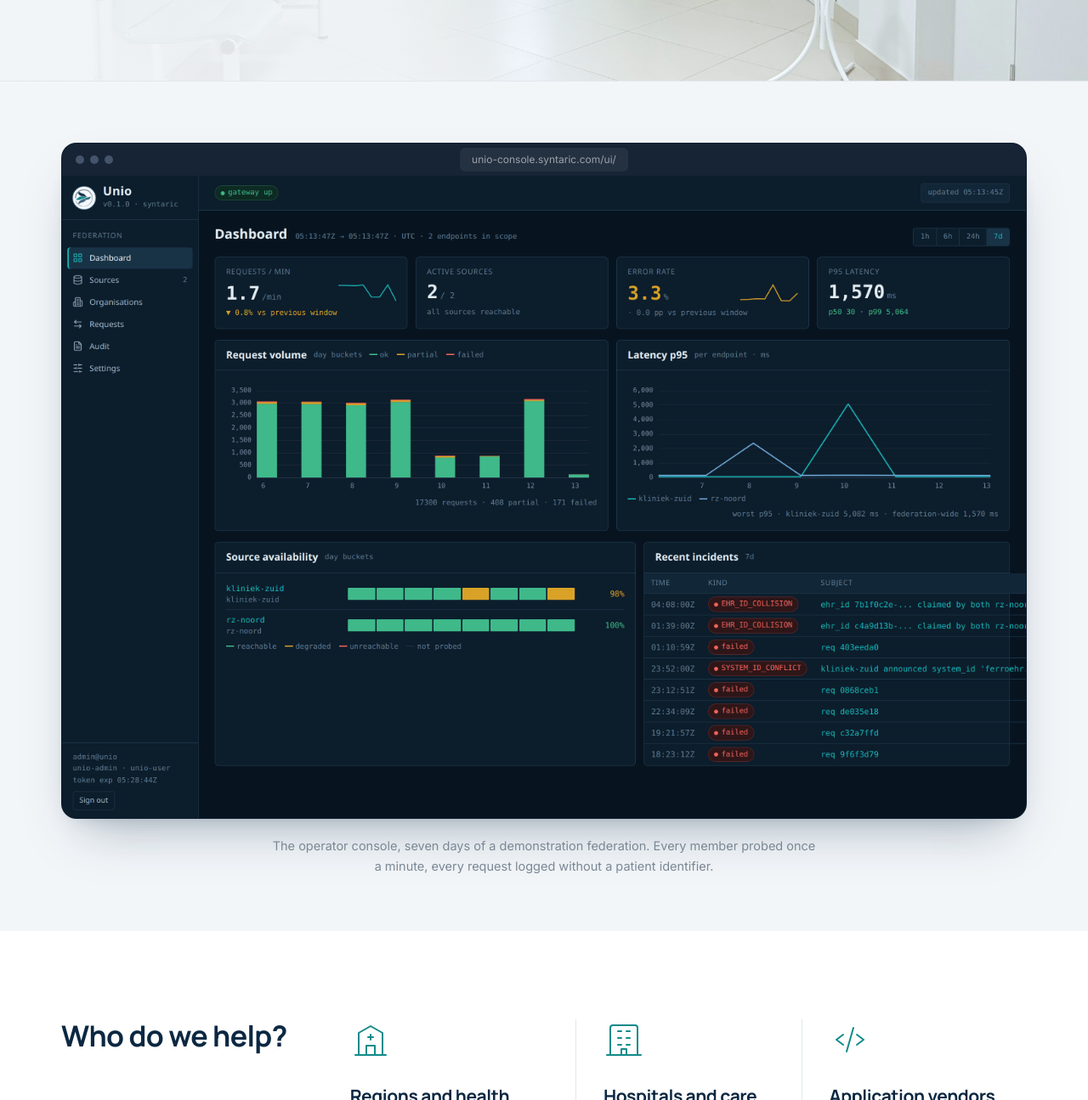
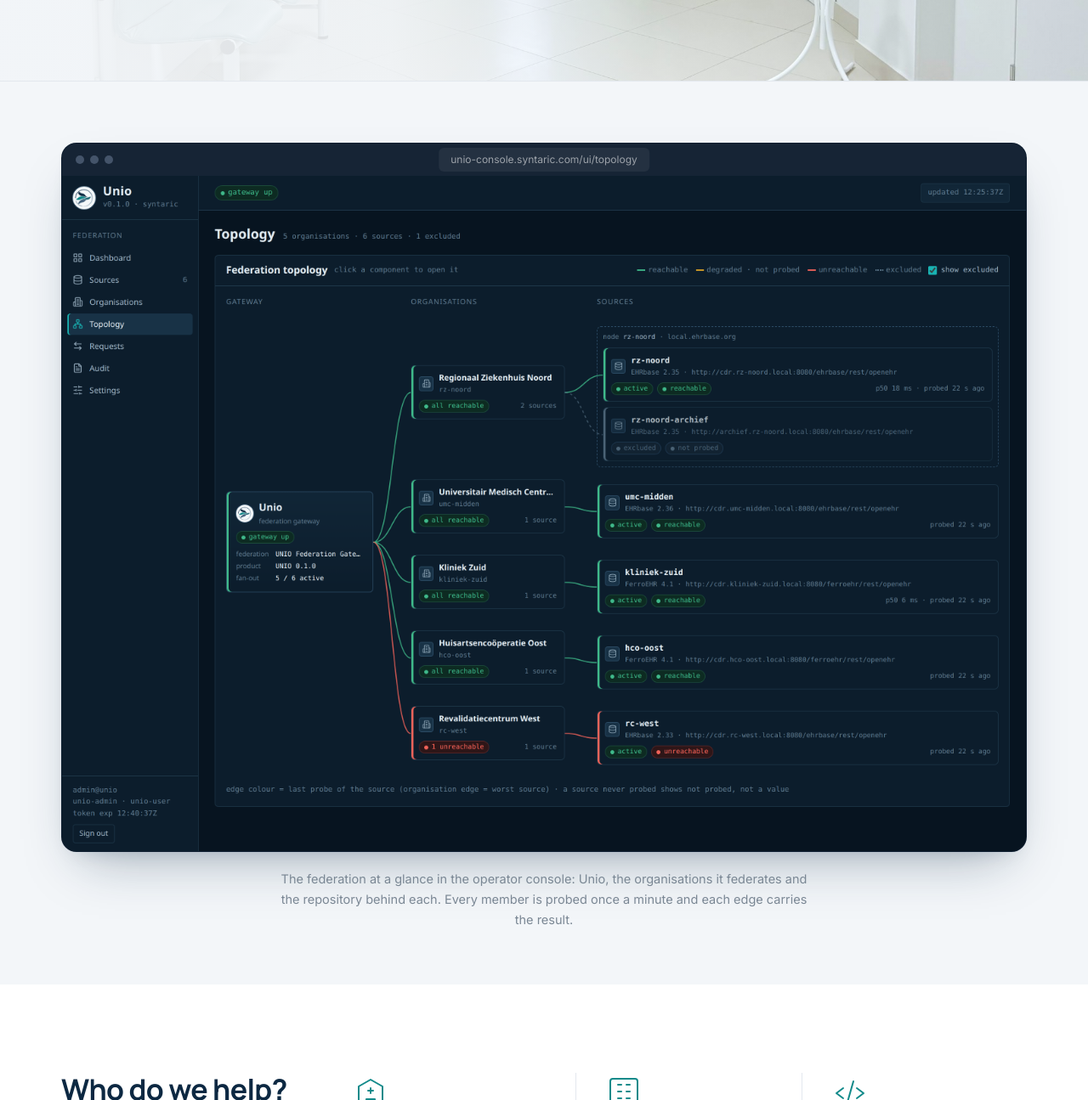
Before and after one commit to syntaric/unio-landing, a plain HTML site: page index.html in a window 1280 px wide. Shown: the part 666-1961 px from the top of the page at 85% size. Drawn offline with Linux system fonts and the light colour scheme.

Commit message:
changed unio screenshot

```diff
--- a/index.html
+++ b/index.html
@@ -138,10 +138,10 @@
 <section class="shot-section">
   <div class="container">
     <div class="window window-lg">
-      <div class="window-bar" aria-hidden="true"><i></i><i></i><i></i><span>unio-console.syntaric.com/ui/</span></div>
-      <img src="images/console/dashboard-7d.png" width="2880" height="1920" alt="The Unio operator console dashboard over seven days: requests per minute, active sources, error rate, p95 latency, per-member charts and recent incidents.">
+      <div class="window-bar" aria-hidden="true"><i></i><i></i><i></i><span>unio-console.syntaric.com/ui/topology</span></div>
+      <img src="images/console/topology.png" width="2880" height="2020" alt="The Unio operator console topology view: the gateway on the left, five federated organisations in the middle and the openEHR repository behind each on the right, with the connecting edges coloured by the last probe.">
     </div>
-    <p class="shot-caption">The operator console, seven days of a demonstration federation. Every member probed once a minute, every request logged without a patient identifier.</p>
+    <p class="shot-caption">The federation at a glance in the operator console: Unio, the organisations it federates and the repository behind each. Every member is probed once a minute and each edge carries the result.</p>
   </div>
 </section>
 
```
Also changed, not shown: README.md, images/console/dashboard-7d.png (deleted), images/console/topology.png (added).
